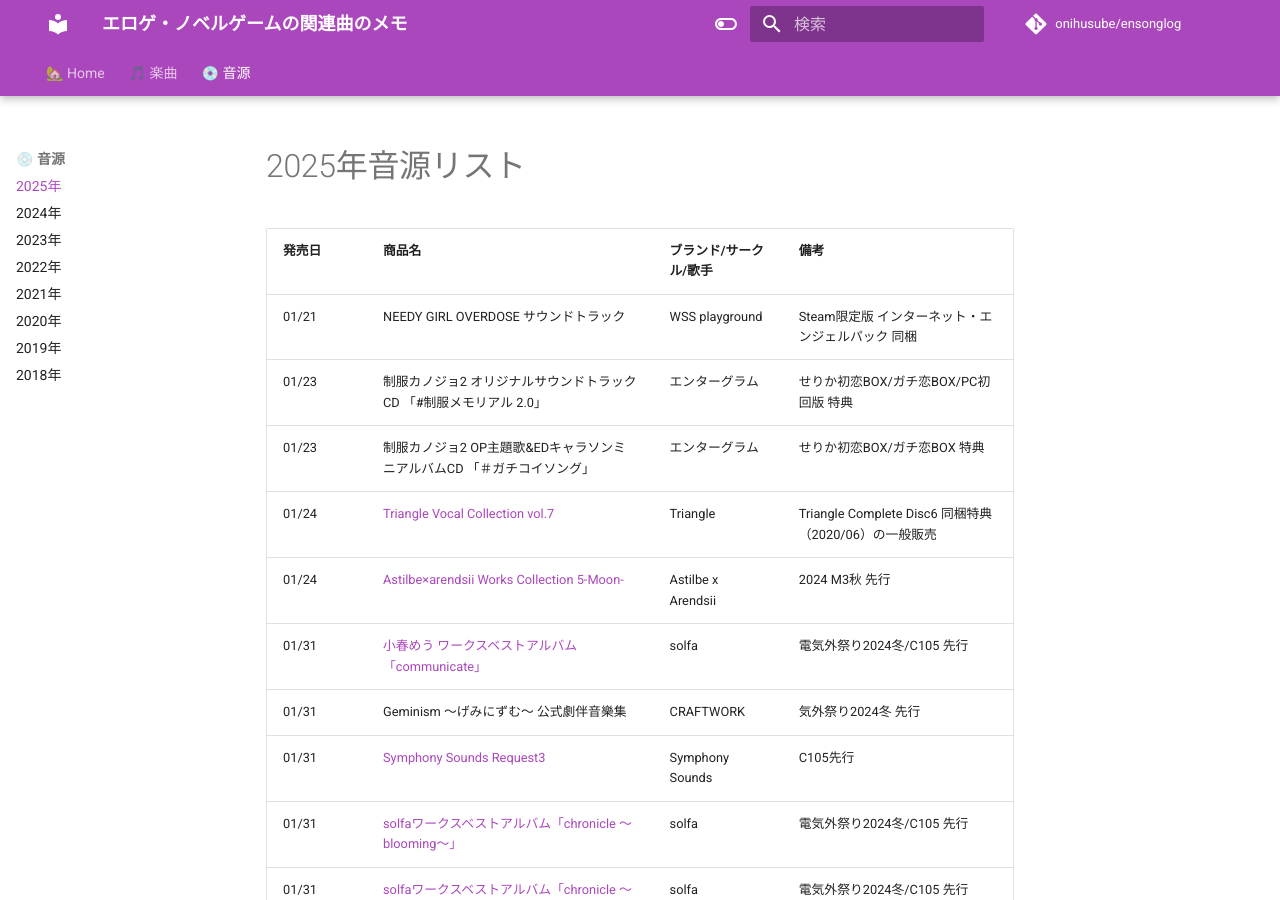
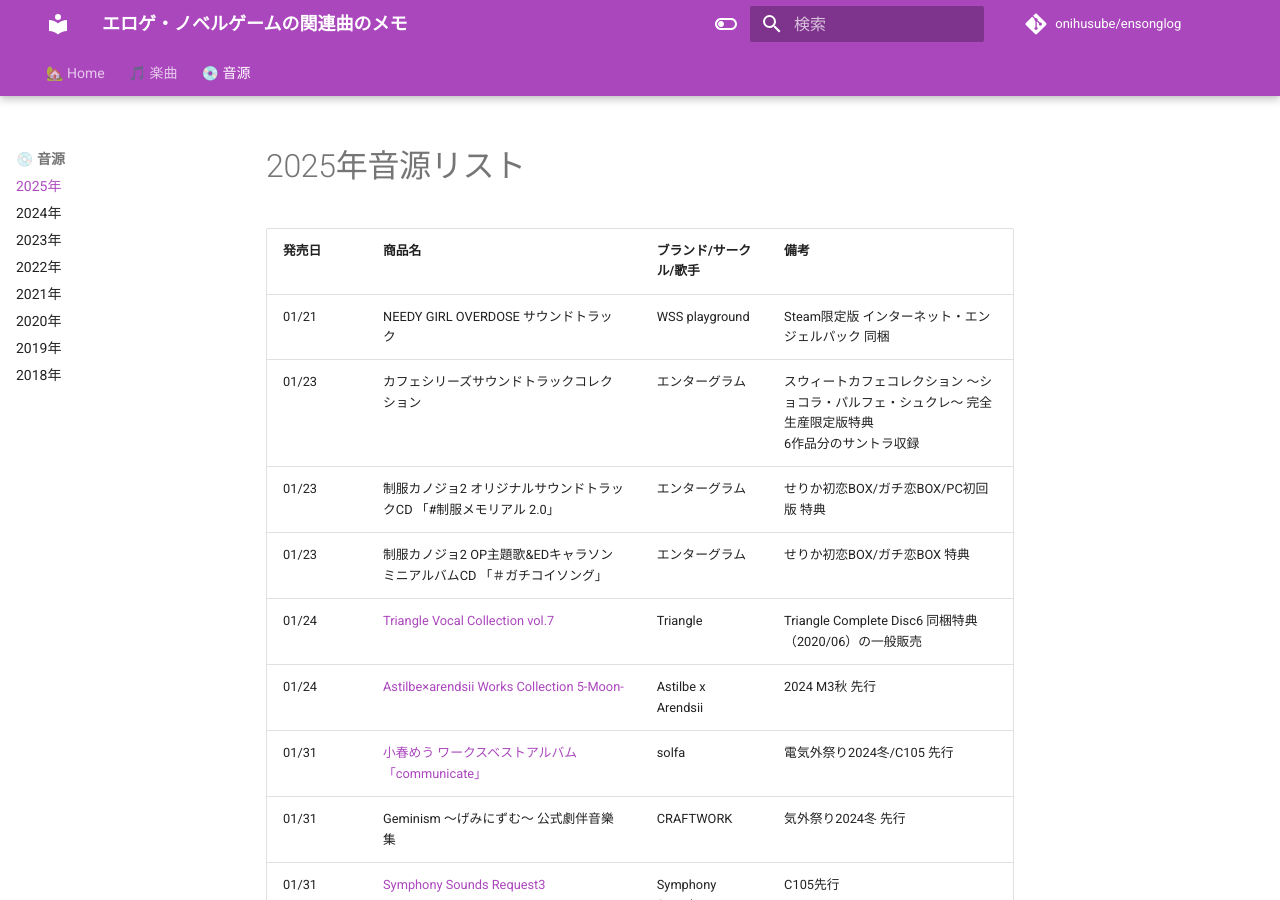
Before and after one commit to onihusube/ensonglog, an MkDocs documentation site: the page built from docs/2025/音源.md, in a window 1280 px wide and 900 px high. Built offline with MkDocs 1.6.1 and Material for MkDocs 9.7.7, drawn with Linux system fonts in a browser that asks for light colours; comment, search, counter and statistics services are not loaded.

Commit message:
カフェシリーズのサントラ追記

```diff
--- a/docs/2025/音源.md
+++ b/docs/2025/音源.md
@@ -8,6 +8,7 @@
 | 発売日 | 商品名 | ブランド/サークル/歌手 | 備考 |
 |---|---|---|---|
 | 01/21 | NEEDY GIRL OVERDOSE サウンドトラック | WSS playground | Steam限定版 インターネット・エンジェルパック 同梱 |
+| 01/23 | カフェシリーズサウンドトラックコレクション | エンターグラム | スウィートカフェコレクション ～ショコラ・パルフェ・シュクレ～ 完全生産限定版特典 </br> 6作品分のサントラ収録 |
 | 01/23 | 制服カノジョ2 オリジナルサウンドトラックCD 「#制服メモリアル 2.0」 | エンターグラム | せりか初恋BOX/ガチ恋BOX/PC初回版 特典 |
 | 01/23 | 制服カノジョ2 OP主題歌&EDキャラソンミニアルバムCD 「＃ガチコイソング」 | エンターグラム | せりか初恋BOX/ガチ恋BOX 特典 |
 | 01/24 | [Triangle Vocal Collection vol.7](./%E9%9F%B3%E6%BA%90%E5%80%8B%E5%88%A5/Triangle%20Vocal%20Collection%20vol.7.md) | Triangle | Triangle Complete Disc6 同梱特典（2020/06）の一般販売 |
```
